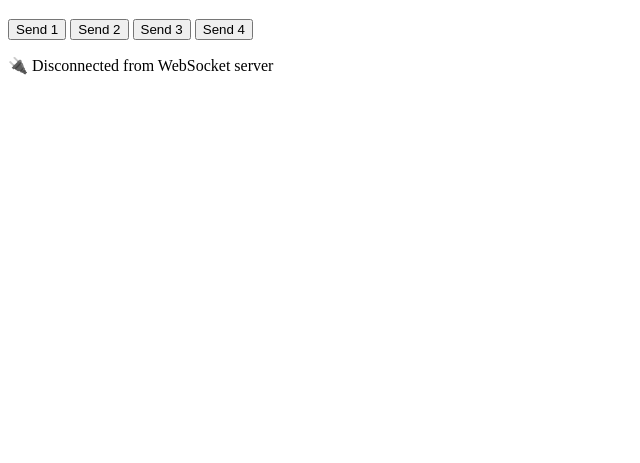
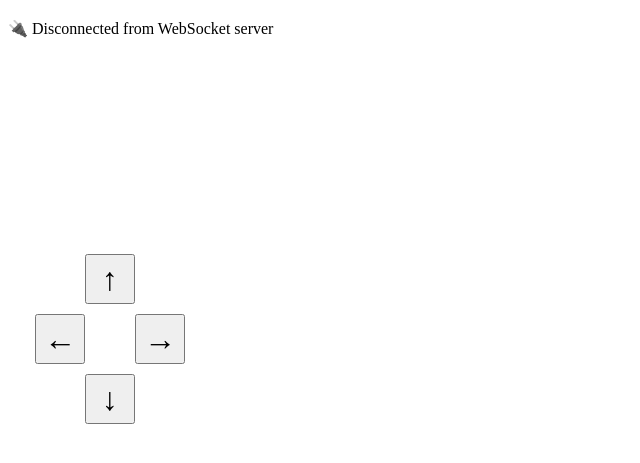
Before and after one commit to Anupamdatta10/arduino-socket, a website: page public/controller.html in a window 1280 px wide. Shown: the part 61-524 px from the top of the page, without its empty margins (0-640 px from the left). Drawn offline with Linux system fonts and the light colour scheme.

Commit message:
fix server

```diff
--- a/public/controller.html
+++ b/public/controller.html
@@ -2,13 +2,49 @@
 <html>
 <head>
   <title>Controller</title>
+  <style>
+    .controller-arrows {
+      display: flex;
+      flex-direction: column;
+      align-items: center;
+      margin-bottom: 20px;
+      position: fixed;         /* Add this */
+      left: 30px;              /* Add this: distance from left */
+      top: 50%;                /* Add this: vertically center */
+      transform: translateY(-50%); /* Add this: vertically center */
+    }
+    .arrow-row {
+      display: flex;
+      justify-content: center;
+    }
+    .arrow-btn {
+      width: 50px;
+      height: 50px;
+      font-size: 2rem;
+      margin: 5px;
+      cursor: pointer;
+    }
+    .arrow-row.middle {
+      width: 160px;
+      display: flex;
+      justify-content: space-between;
+    }
+  </style>
 </head>
 <body>
   <h1>WebSocket Controller</h1>
-  <button onclick="sendData(1)">Send 1</button>
-  <button onclick="sendData(2)">Send 2</button>
-  <button onclick="sendData(3)">Send 3</button>
-  <button onclick="sendData(4)">Send 4</button>
+  <div class="controller-arrows">
+    <div class="arrow-row">
+      <button class="arrow-btn" onclick="sendData('forward')">&#8593;</button>
+    </div>
+    <div class="arrow-row middle">
+      <button class="arrow-btn" onclick="sendData('left')">&#8592;</button>
+      <button class="arrow-btn" onclick="sendData('right')">&#8594;</button>
+    </div>
+    <div class="arrow-row">
+      <button class="arrow-btn" onclick="sendData('backward')">&#8595;</button>
+    </div>
+  </div>
 
   <p id="status">Connecting...</p>
   <p id="log"></p>
@@ -26,7 +62,7 @@
 
     socket.onmessage = (event) => {
       const message = event.data;
-      logEl.innerHTML += `<br>📨 ${message}`;
+      //logEl.innerHTML += `<br>📨 ${message}`;
     };
 
     socket.onclose = () => {
@@ -41,7 +77,7 @@
     function sendData(num) {
       if (socket.readyState === WebSocket.OPEN) {
         socket.send(`Button ${num}`);
-        logEl.innerHTML += `<br>➡️ Sent: Button ${num}`;
+       // logEl.innerHTML += `<br>➡️ Sent: Button ${num}`;
       } else {
         alert("WebSocket not connected");
       }
```
